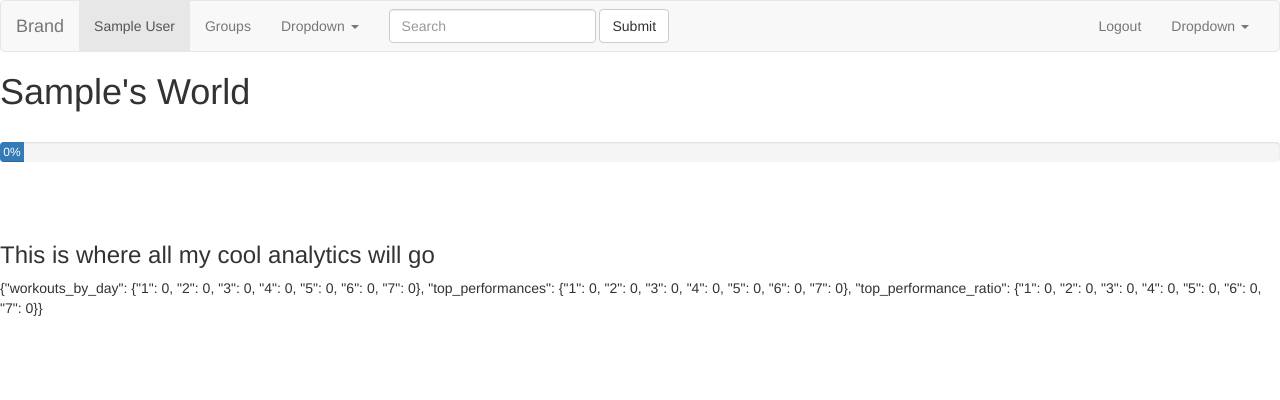
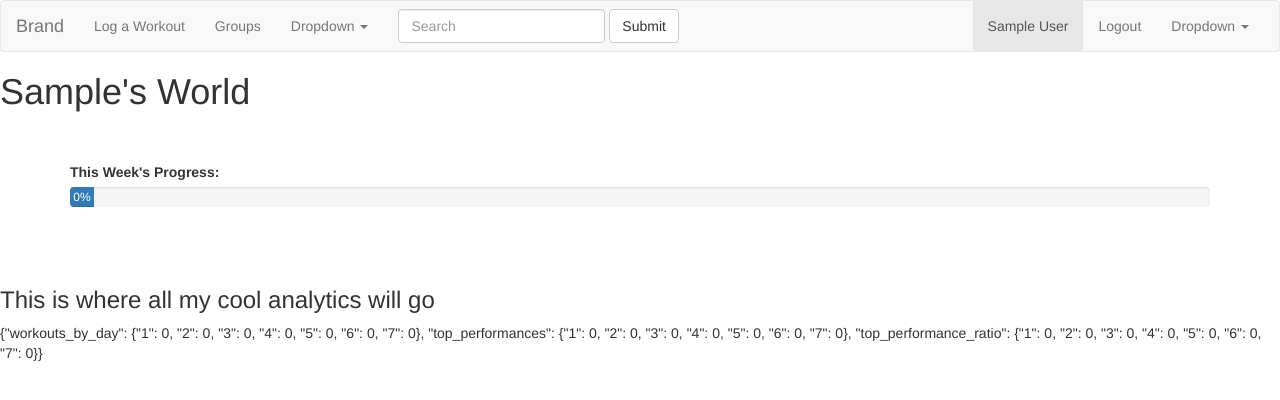
Before and after one commit to mlburgos/GoTeamGo, a Flask app: page /users/1 in a window 1280 px wide. Shown: the top 400 px of the page. Run offline with Flask 2, Linux system fonts and the light colour scheme; the visitor is signed in with stand-in values (Sample User, id 1); data comes from the database, SQL or seed files in the repository; data that the repository does not hold is empty; some libraries are stand-ins or nearby versions.

Commit message:
Templates: Modified navbar in base.html and progress bar in user-profile.html. Helper.py: started on weekly_workout.

```diff
--- a/helper.py
+++ b/helper.py
@@ -8,6 +8,8 @@ from model import (User,
                    Photo,
                    db,
                    connect_to_db)
+
+import datetime
 
 
 def best_day(user_id):
@@ -67,3 +69,20 @@ def best_day(user_id):
             "top_performances": top_performances,
             "top_performance_ratio": top_performance_ratio,
             }
+
+
+def weekly_workout(user_id):
+    """Counts the number of workouts done by a user in the week up to the current
+    day.
+
+    If today is a Thursday, it will count the workouts logged over the 4 day span
+    from Monday to Thursday.
+    """
+
+    today = datetime.date.today()
+
+    # using regular .weekday() instead of .isoweekday() to get the number of
+    # days since monday since monday = 0
+    days_from_monday = today.weekday()
+
+    nearest_monday = today - days_from_monday
--- a/templates/base.html
+++ b/templates/base.html
@@ -27,9 +27,7 @@
       <div class="collapse navbar-collapse" id="bs-example-navbar-collapse-1">
         <ul class="nav navbar-nav">
           {% if "user_id" in session %}
-           <li class="active"><a href="/users/{{ session['user_id'] }}">{{ session["user_name"] }}<span class="sr-only">(current)</span></a></li>
-          {% else %}
-          <li class="active"><a href="/login">Login<span class="sr-only">(current)</span></a></li>
+           <li class=""><a href="/">Log a Workout<span class="sr-only">(current)</span></a></li>
           {% endif %}
 
           <li><a href="/groups">Groups</a></li>
@@ -53,6 +51,12 @@
           <button type="submit" class="btn btn-default">Submit</button>
         </form>
         <ul class="nav navbar-nav navbar-right">
+          {% if "user_id" in session %}
+          <li class="active"><a href="/users/{{ session['user_id'] }}">{{ session["user_name"] }}<span class="sr-only">(current)</span></a></li>
+          {% else %}
+          <li class="active"><a href="/login">Login<span class="sr-only">(current)</span></a></li>
+          {% endif %}
+
           {% if "user_id" in session %}
             <li><a href="/logout">Logout</a></li>
           {% endif %}
--- a/templates/user-profile.html
+++ b/templates/user-profile.html
@@ -8,14 +8,16 @@
 <img src="{{ user_photo }}">
 
 </div> <!-- heading and user_photo -->
-
+<br>
 <!-- I want to put this in line with the name and photo -->
-<div class="progress">
-  <div class="progress-bar" role="progressbar" aria-valuenow="0" aria-valuemin="0" aria-valuemax="100" style="min-width: 2em;">
-    0%
+<div class="container">
+  <label>This Week's Progress:</label>
+  <div class="progress">
+    <div class="progress-bar" role="progressbar" aria-valuenow="0" aria-valuemin="0" aria-valuemax="100" style="min-width: 2em;">
+      0%
+    </div>
   </div>
 </div>
-
 <br>
 <br>
 <div id="analytics">
```
